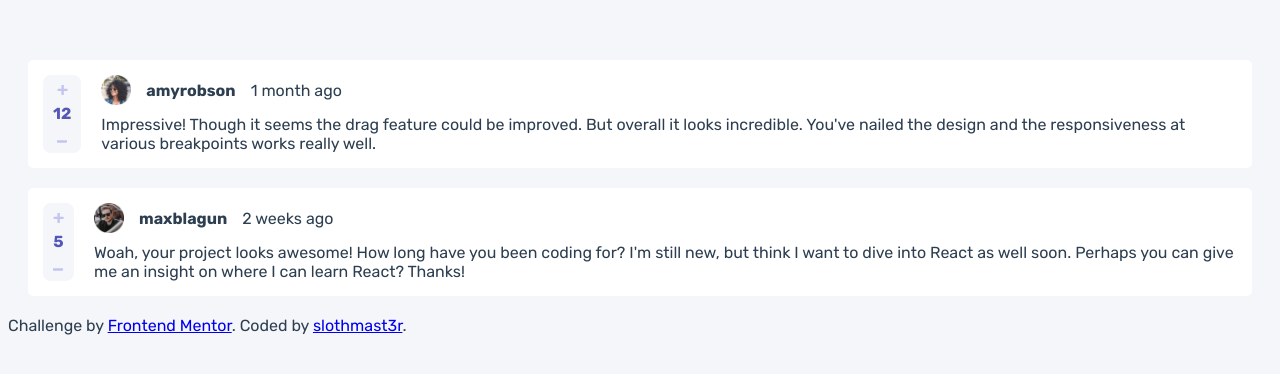
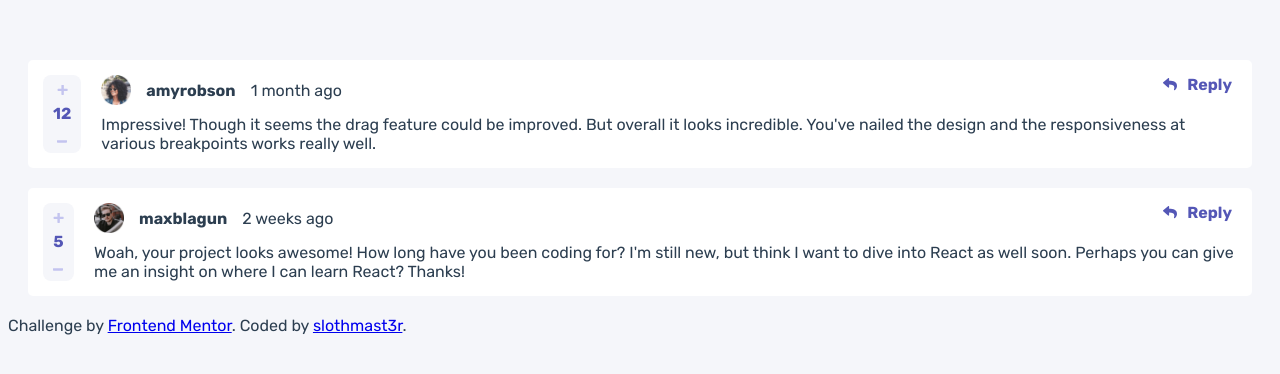
Before and after one commit to slothmast3r/interactive-comment-section, a Vue app: page / in a window 1280 px wide. Shown: the top 374 px of the page. Built offline with nearby package versions, Linux system fonts and the light colour scheme.

Commit message:
reply icon

```diff
--- /dev/null
+++ b/src/assets/ReplyIcon.vue
@@ -0,0 +1,26 @@
+<template>
+  <svg
+    width="14"
+    height="13"
+    xmlns="http://www.w3.org/2000/svg"
+  ><path
+    d="M.227 4.316 5.04.16a.657.657 0 0 1 1.085.497v2.189c4.392.05 7.875.93 7.875 5.093 0 1.68-1.082 3.344-2.279 4.214-.373.272-.905-.07-.767-.51 1.24-3.964-.588-5.017-4.829-5.078v2.404c0 .566-.664.86-1.085.496L.227 5.31a.657.657 0 0 1 0-.993Z"
+    :fill=" active ? 'hsl(239, 57%, 85%)': 'hsl(238, 40%, 52%)'"
+  /></svg>
+</template>
+
+<script>
+export default {
+  name: "ReplyIcon",
+  props:{
+    active: {
+      default: false,
+      type: Boolean
+    }
+  }
+}
+</script>
+
+<style scoped>
+
+</style>
--- a/src/components/Comment.vue
+++ b/src/components/Comment.vue
@@ -13,7 +13,7 @@
     </div>
     <div class="content-wrapper">
       <div class="person-and-time">
-        <img :src="getImgUrl(user.image.png)">
+        <img alt="avatar" :src="getImgUrl(user.image.png)">
         <div class="username-text">
           {{ user.username }}
         </div>
@@ -25,16 +25,20 @@
         {{ commentContent }}
       </div>
     </div>
-    <div class="reply-button" />
+    <div class="reply-button" >
+      <reply-icon :active="false" />
+      <div>Reply</div>
+    </div>
   </div>
 </template>
 
 <script>
 import PlusSign from "@/assets/PlusSign";
 import MinusSign from "@/assets/MinusSign";
+import ReplyIcon from "@/assets/ReplyIcon";
 export default {
   name: "Comment",
-  components: {MinusSign, PlusSign},
+  components: {ReplyIcon, MinusSign, PlusSign},
   props: {
     ratingScore: {
       default: 0,
@@ -104,5 +108,16 @@ export default {
       margin-top: 10px;
     }
   }
+  .reply-button{
+    cursor: pointer;
+    display: flex;
+    position: absolute;
+    font-weight: 700;
+    right: 0;
+    padding: 0 20px;
+    color: $moderateBlue;
+    align-items: center;
+    gap: 10px
+  }
 }
 </style>
```
